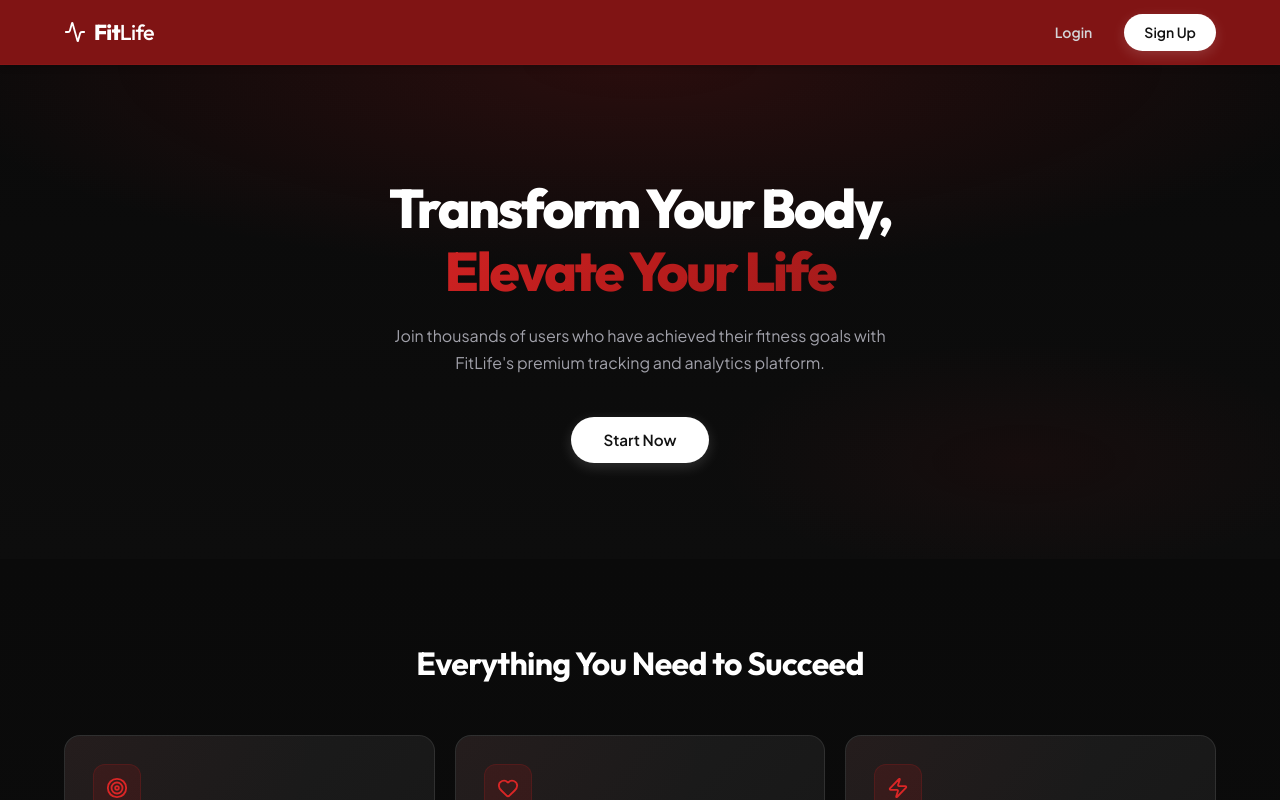
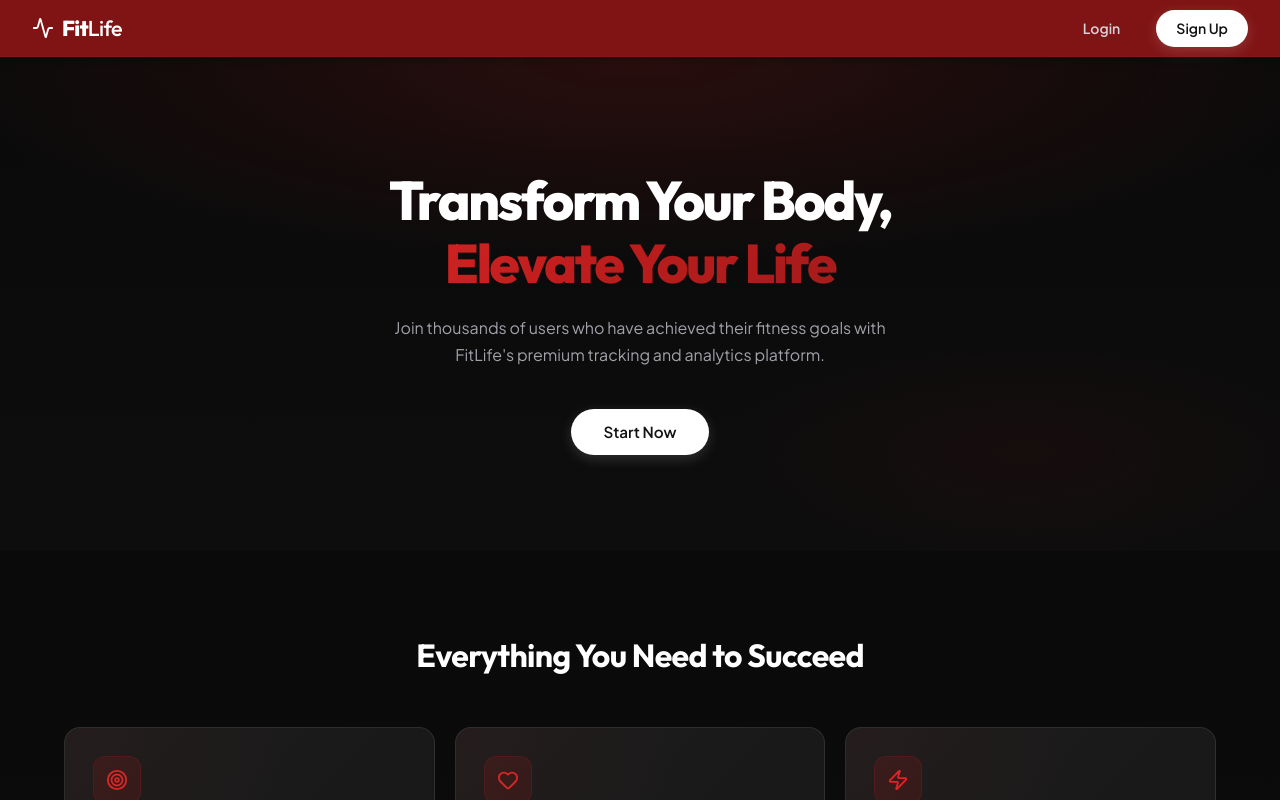
Before and after one commit to nv-hr/Fitness_App, a React (Vite) app in the folder frontend/: page / in a window 1280 px wide. Shown: the top 800 px of the page. Built offline with nearby package versions, Linux system fonts and the light colour scheme; no server answers.

Commit message:
update ui

```diff
--- a/frontend/src/features/landing/components/LandingPage.css
+++ b/frontend/src/features/landing/components/LandingPage.css
@@ -30,19 +30,38 @@
   background: #801414;
   border-bottom: 1px solid rgba(153, 27, 27, 0.3);
   box-shadow: 0 4px 6px -1px rgba(0, 0, 0, 0.15);
+  width: 100%;
 }
 
 .landing-header__inner {
   display: flex;
   align-items: center;
   justify-content: space-between;
-  height: 64px;
+  height: 56px;
+  max-width: 1600px;
+  margin: 0 auto;
+  padding-left: 1rem;
+  padding-right: 1rem;
+}
+
+@media (min-width: 640px) {
+  .landing-header__inner {
+    padding-left: 1.5rem;
+    padding-right: 1.5rem;
+  }
+}
+
+@media (min-width: 1024px) {
+  .landing-header__inner {
+    padding-left: 2rem;
+    padding-right: 2rem;
+  }
 }
 
 .landing-header__nav {
   display: flex;
   align-items: center;
-  gap: 0.75rem;
+  gap: 1rem;
 }
 
 /* ─── Logo ──────────────────────────────────────────────────── */
--- a/frontend/src/features/landing/components/LandingPage.jsx
+++ b/frontend/src/features/landing/components/LandingPage.jsx
@@ -94,7 +94,7 @@ export default function LandingPage() {
     <div className="landing-page">
       {/* ─── Header ─────────────────────────────────────────── */}
       <header className="landing-header">
-        <div className="landing-container landing-header__inner">
+        <div className="landing-header__inner">
           {/* Logo */}
           <Link to="/" className="landing-logo">
             <Activity className="landing-logo__icon" />
```
Also changed, not shown: 1 other file (tests, documents, lock files or other folders).
